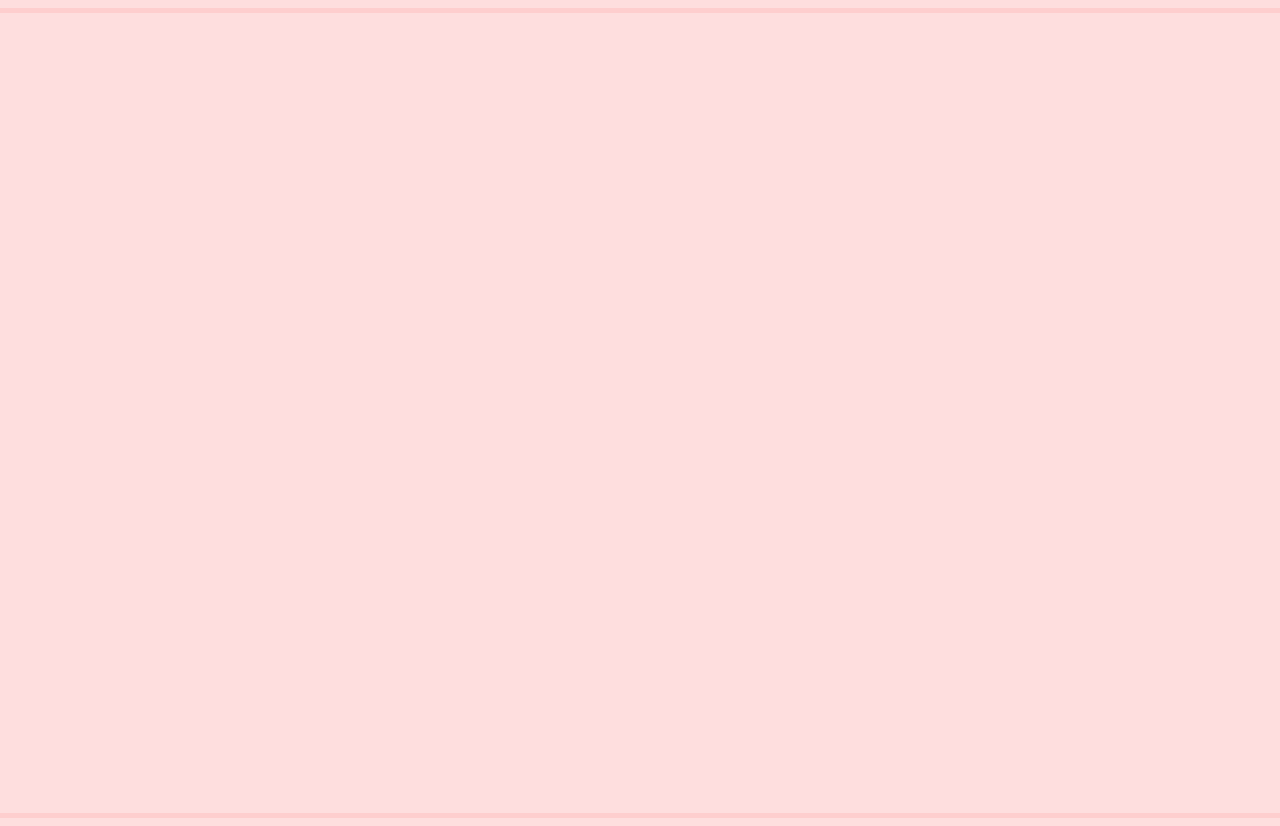
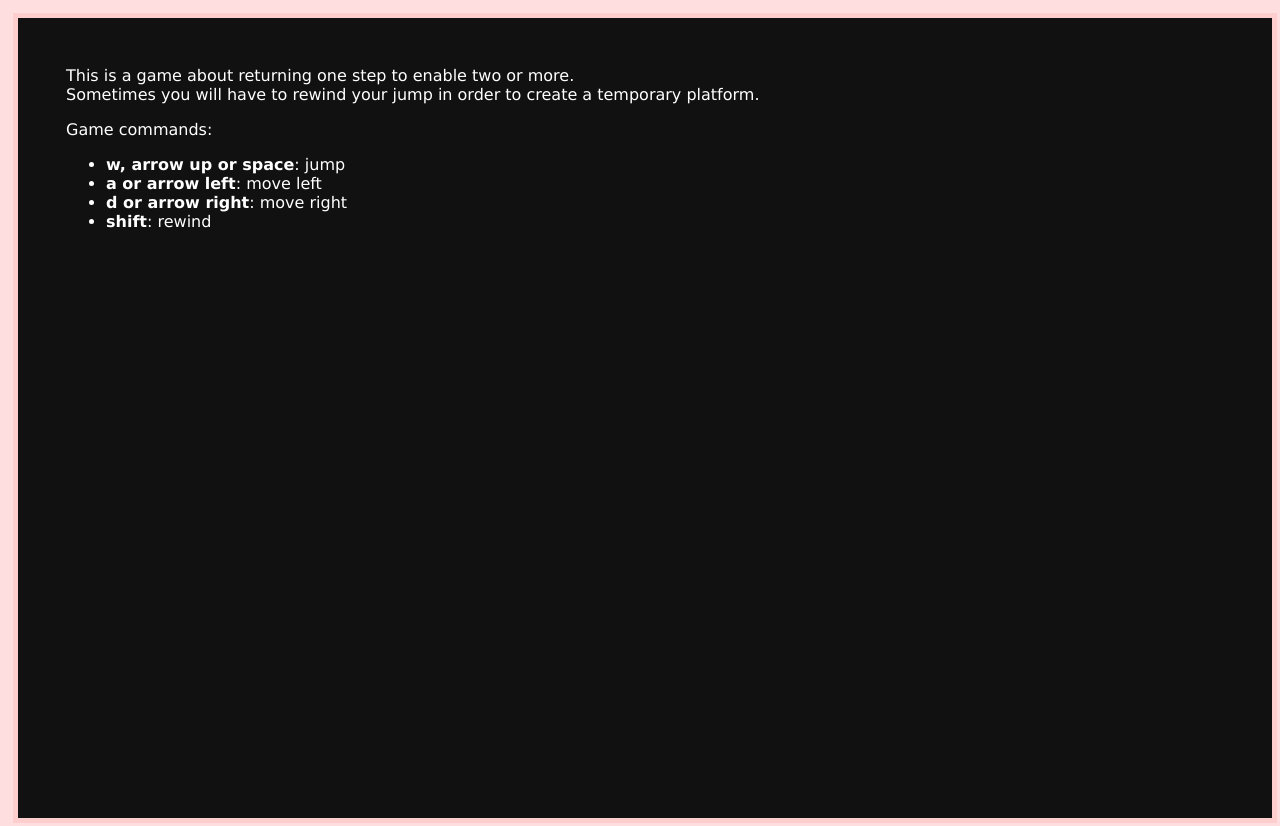
Before and after one commit to brunoskonrad/js13kgame-2019, a website: page index.html in a window 1280 px wide. Drawn offline with Linux system fonts and the light colour scheme.

Commit message:
Introduction screen before game start

```diff
--- a/index.html
+++ b/index.html
@@ -1,9 +1,9 @@
 <!DOCTYPE html>
 <html lang="en">
   <head>
-  <meta charset="UTF-8">
-  <meta name="viewport" content="width=device-width, initial-scale=1.0">
-  <meta http-equiv="X-UA-Compatible" content="ie=edge">
+    <meta charset="UTF-8" />
+    <meta name="viewport" content="width=device-width, initial-scale=1.0" />
+    <meta http-equiv="X-UA-Compatible" content="ie=edge" />
     <title>js13kgames 👾 2019</title>
 
     <style>
@@ -12,16 +12,80 @@
         align-content: center;
         justify-content: center;
         background-color: #fedede;
+        font-family: Verdana, Geneva, Tahoma, sans-serif;
+      }
+
+      .container {
+        border: 5px solid transparent;
+        width: 100%;
+        min-width: 525px;
+        min-height: 345px;
+        position: relative;
       }
 
       .my-game {
+        width: 100%;
         background-color: #fedede;
         border: 5px solid #fecece;
+        transition: all 200ms ease-in-out;
+      }
+
+      .game-menu {
+        width: 100%;
+        height: 100%;
+        position: absolute;
+        top: 0;
+        left: 0;
+        right: 0;
+        bottom: 0;
+        border: 5px solid #fecece;
+        background-color: #111;
+        transition: all 200ms ease-in-out;
+
+        color: white;
+      }
+
+      .game-instructions {
+        margin: 48px;
+      }
+
+      @media screen and (min-width: 1280px) {
+        .container {
+          width: 1280px;
+          height: 800px;
+        }
+      }
+
+      .hidden {
+        opacity: 0;
+      }
+
+      .none {
+        display: none;
       }
     </style>
   </head>
   <body>
+    <section class="container">
       <canvas class="my-game" width="1280" height="800"></canvas>
+      <section class="game-menu" data-game-menu>
+        <div class="game-instructions">
+          <p>
+            This is a game about returning one step to enable two or more.
+            <br />
+            Sometimes you will have to rewind your jump in order to create a
+            temporary platform.
+          </p>
+          <p>Game commands:</p>
+          <ul>
+            <li><strong>w, arrow up or space</strong>: jump</li>
+            <li><strong>a or arrow left</strong>: move left</li>
+            <li><strong>d or arrow right</strong>: move right</li>
+            <li><strong>shift</strong>: rewind</li>
+          </ul>
+        </div>
+      </section>
+    </section>
 
     <!-- <script src="https://cdn.jsdelivr.net/npm/kontra@6.2.2/kontra.min.js"></script>
   <script src="game.js"></script> -->
--- a/src/utils/Events.ts
+++ b/src/utils/Events.ts
@@ -3,7 +3,8 @@ import { on, off, emit } from "kontra/src/events";
 type GameEvent =
   | "MAGIC_PLATFORM_GONE"
   | "FLOATY_GEM_COLLECTED"
-  | "MAGIC_PLATFORM_COLLECTED";
+  | "MAGIC_PLATFORM_COLLECTED"
+  | "RETURN_TO_GAME";
 
 class Events {
   on(event: GameEvent, callback: any) {
```
Also changed, not shown: src/game.ts (added, +78 -0 lines), src/index.ts (+3 -17 lines). Lines whose indentation alone changed are shown as unchanged.
